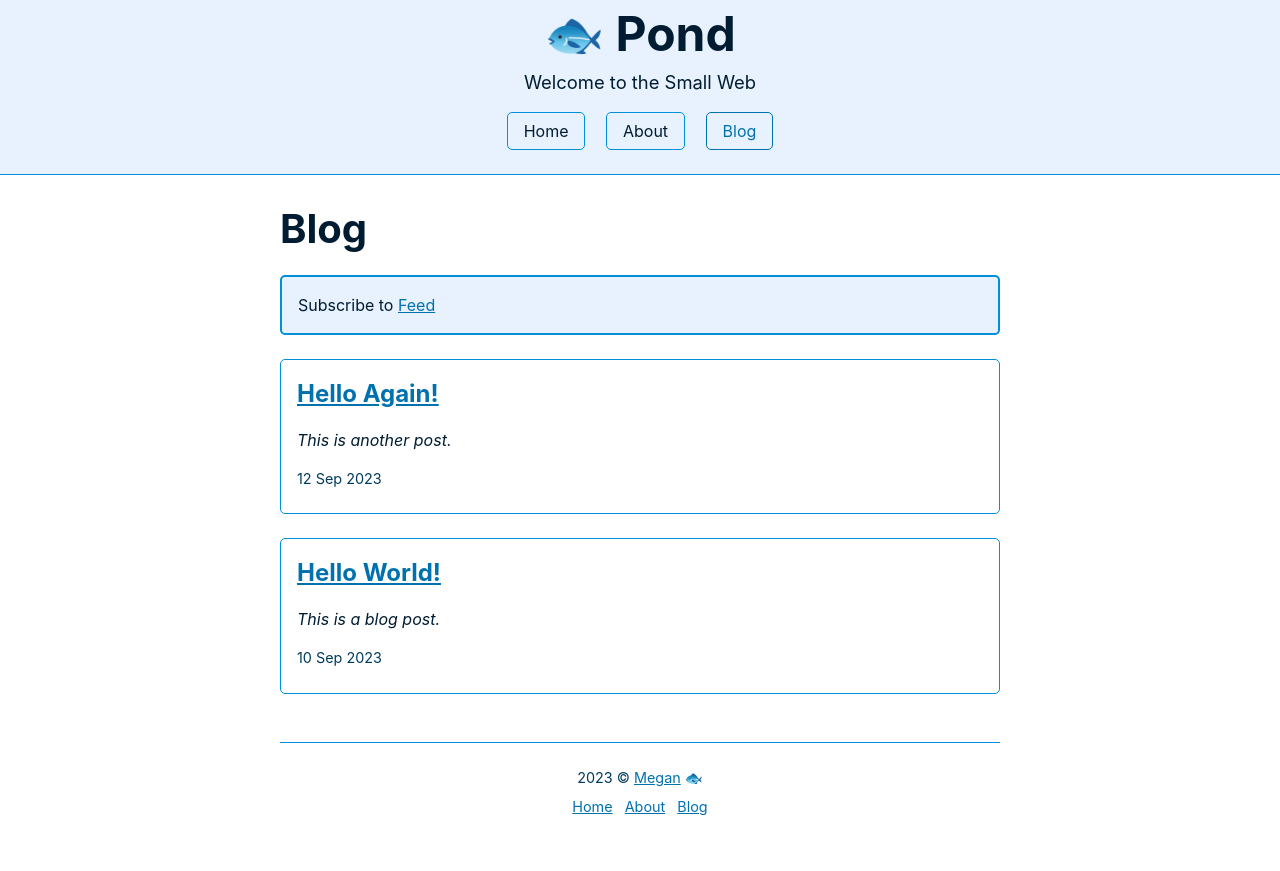
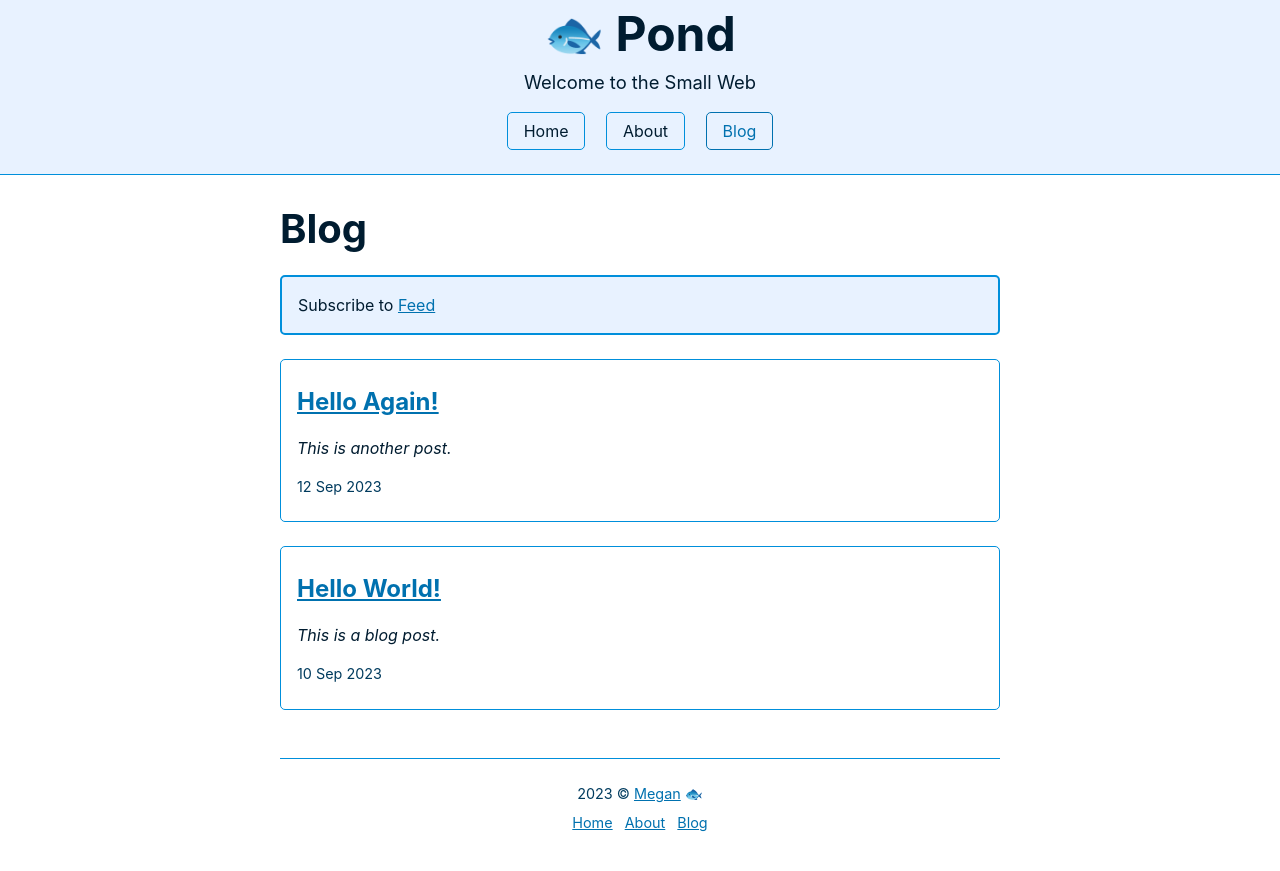
Before and after one commit to megdna/pond, a Jekyll site: the page built from blog.md, in a window 1280 px wide. Shown: the top 871 px of the page. Built offline with Jekyll 4.4.1, drawn with Linux system fonts in a browser that asks for light colours.

Commit message:
Update blog

```diff
--- a/blog.md
+++ b/blog.md
@@ -8,10 +8,8 @@ image: /images/blue.jpg
 
 {% for post in site.posts %}
 <article>
-  <div class="blog-item">
-    <a class="post-link" href="{{ post.url | prepend: site.baseurl | prepend: site.url }}">{{ post.title }}</a>
-    <p><i>{{ post.description }}</i></p>
-    <p class="meta">{{ post.date | date_to_string }}</p>
-  </div>
+  <h4><a href="{{ post.url | prepend: site.baseurl | prepend: site.url }}">{{ post.title }}</a></h4>
+  <p><i>{{ post.description }}</i></p>
+  <p class="meta">{{ post.date | date_to_string }}</p>
 </article>
 {% endfor %}
```
